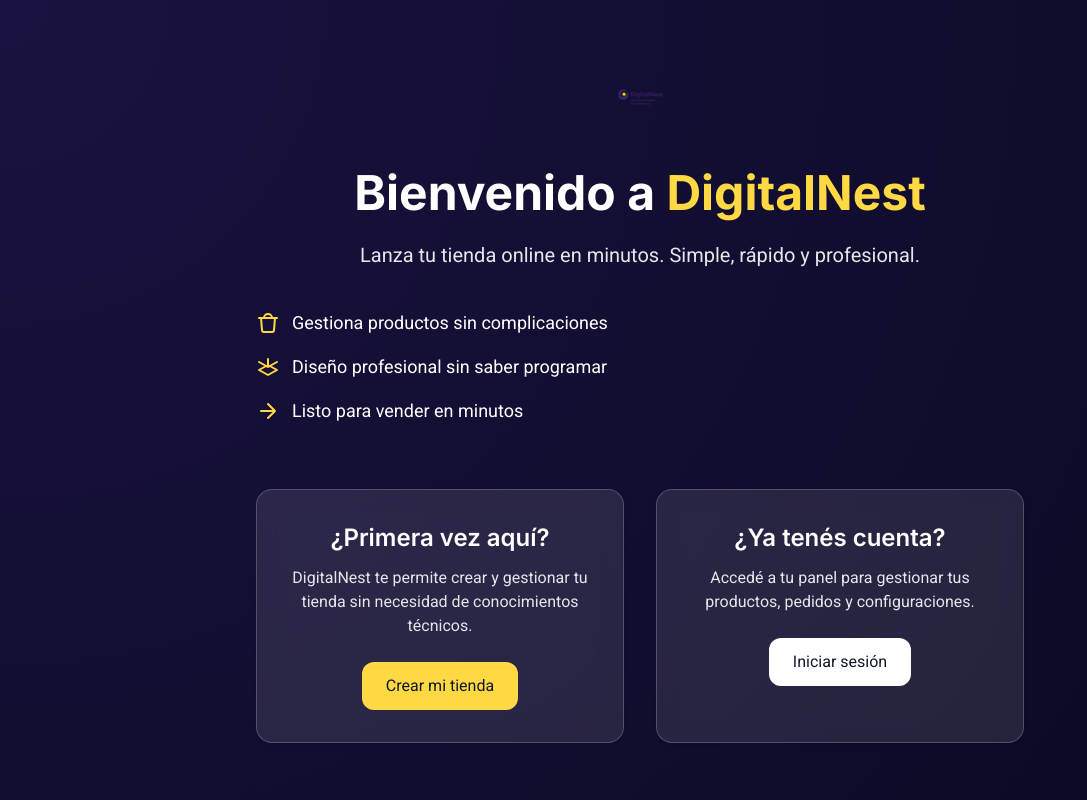
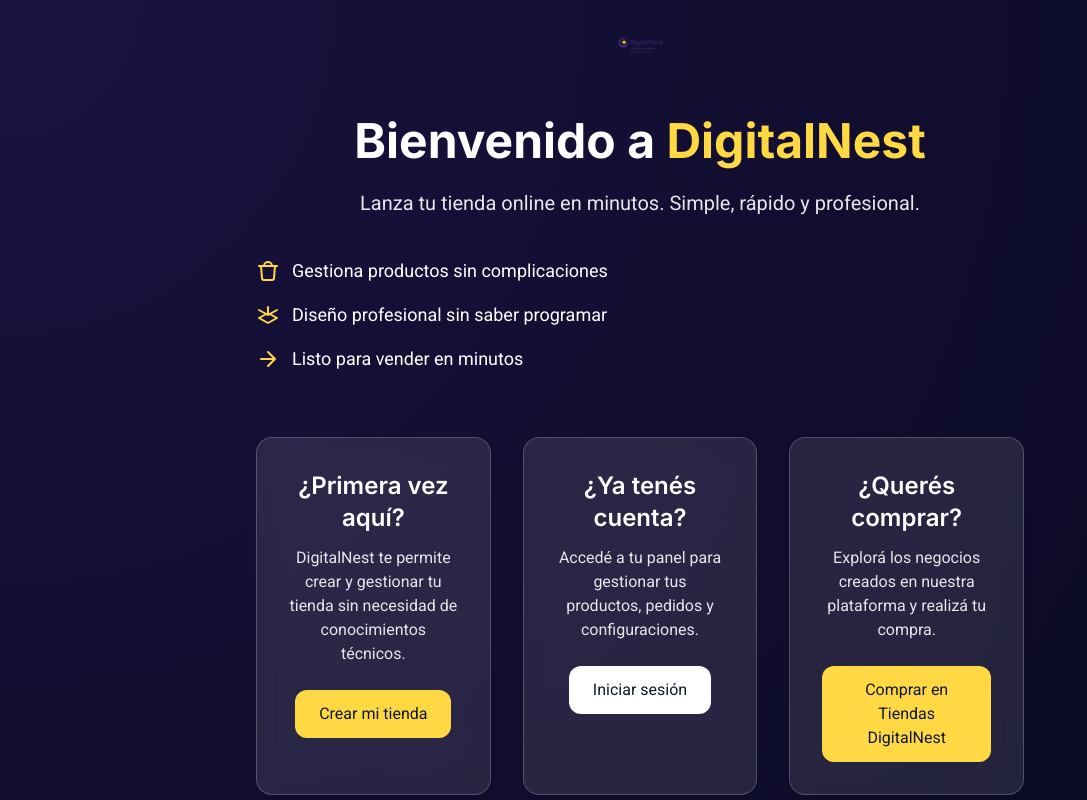
Before and after one commit to santiolivoo/DIGITALNEST, a Next.js app: page / in a window 1280 px wide. Shown: the whole page, without its empty margins (0-1087 px from the left). Built offline with nearby package versions, Linux system fonts and the light colour scheme.

Commit message:
commit 8/7 12:25 añadida la ventana de tiendas

```diff
--- /dev/null
+++ b/src/app/api/publico/tiendas/route.ts
@@ -0,0 +1,17 @@
+import { NextResponse } from 'next/server';
+import prisma from '@/lib/prisma';
+
+export const runtime = 'nodejs';
+export const dynamic = 'force-dynamic';
+
+export async function GET() {
+  try {
+    const tiendas = await prisma.tienda.findMany({
+      select: { id: true, nombre: true },
+    });
+    return NextResponse.json(tiendas);
+  } catch (error) {
+    console.error('Error obteniendo tiendas publicas:', error);
+    return NextResponse.json({ mensaje: 'Error interno del servidor' }, { status: 500 });
+  }
+}
--- a/src/app/page.tsx
+++ b/src/app/page.tsx
@@ -55,7 +55,7 @@ export default function HomePage() {
           </li>
         </ul>
 
-        <div className="grid grid-cols-1 md:grid-cols-2 gap-8 w-full">
+        <div className="grid grid-cols-1 md:grid-cols-3 gap-8 w-full">
           <div className="bg-white/10 backdrop-blur-md rounded-2xl p-8 shadow-sm border border-white/20">
             <h2 className="text-2xl font-semibold mb-3">¿Primera vez aquí?</h2>
             <p className="text-gray-200 mb-6">
@@ -83,6 +83,19 @@ export default function HomePage() {
               Iniciar sesión
             </Link>
           </div>
+
+          <div className="bg-white/10 backdrop-blur-md rounded-2xl p-8 shadow-sm border border-white/20">
+            <h2 className="text-2xl font-semibold mb-3">¿Querés comprar?</h2>
+            <p className="text-gray-200 mb-6">
+              Explorá los negocios creados en nuestra plataforma y realizá tu compra.
+            </p>
+            <Link
+              href="/tiendas"
+              className="inline-block px-6 py-3 rounded-xl font-medium bg-[#FFD944] text-gray-900 hover:bg-yellow-300 transition"
+            >
+              Comprar en Tiendas DigitalNest
+            </Link>
+          </div>
         </div>
       </section>
     </main>
--- /dev/null
+++ b/src/app/tiendas/page.tsx
@@ -0,0 +1,58 @@
+'use client';
+
+import { useEffect, useState } from 'react';
+import Link from 'next/link';
+
+interface Tienda {
+  id: string;
+  nombre: string;
+}
+
+export default function TiendasPage() {
+  const [tiendas, setTiendas] = useState<Tienda[]>([]);
+  const [loading, setLoading] = useState(true);
+
+  useEffect(() => {
+    const obtenerTiendas = async () => {
+      try {
+        const res = await fetch('/api/publico/tiendas');
+        const data = await res.json();
+        if (res.ok) {
+          setTiendas(data);
+        }
+      } catch (error) {
+        console.error('Error obteniendo tiendas publicas:', error);
+      } finally {
+        setLoading(false);
+      }
+    };
+
+    obtenerTiendas();
+  }, []);
+
+  return (
+    <div className="min-h-screen p-6 text-white">
+      <h1 className="text-3xl font-semibold text-center text-[#FFD944] mb-8">
+        Tiendas DigitalNest
+      </h1>
+
+      {loading ? (
+        <p className="text-center text-gray-300">Cargando tiendas...</p>
+      ) : tiendas.length === 0 ? (
+        <p className="text-center text-gray-300">No hay tiendas disponibles.</p>
+      ) : (
+        <div className="grid grid-cols-1 md:grid-cols-3 gap-6 max-w-4xl mx-auto">
+          {tiendas.map((tienda) => (
+            <Link
+              key={tienda.id}
+              href={`/tienda/${tienda.id}`}
+              className="bg-white/10 backdrop-blur-md rounded-xl p-6 shadow hover:bg-white/20 transition text-center"
+            >
+              {tienda.nombre}
+            </Link>
+          ))}
+        </div>
+      )}
+    </div>
+  );
+}
```
